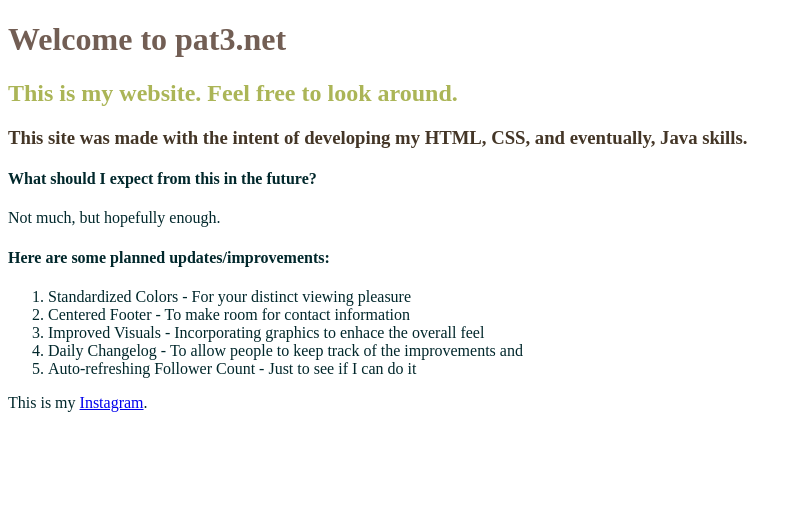
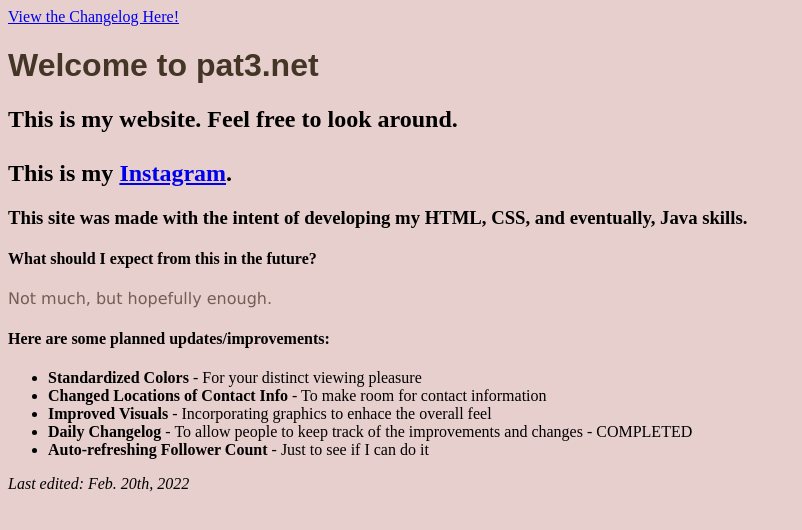
Before and after one commit to pat-3/LearningWebsite, a plain HTML site: page web-projects/test-site/index.html in a window 1280 px wide. Shown: the whole page, without its empty margins (0-802 px from the left). Drawn offline with Linux system fonts and the light colour scheme; files that its build step writes are made by us from their sources; a web font is replaced by a local one.

Commit message:
Update index.html

```diff
--- a/web-projects/test-site/index.html
+++ b/web-projects/test-site/index.html
@@ -1,11 +1,13 @@
 <!DOCTYPE html>
+<html>
+<meta charset="UTF-8"
+<meta name="viewport" content="width=device-width, inital-scale=1">
 <!--
   Hey, Pat here. Thanks for checking my page out. I dont mind if you steal the site, you can even find the github repository for it here: https://github.com/pat-3/LearningWebsite
 -->
-<html>
   <head>
-    <title>pat3.net</title>
-    <link rel="icon" type="image/x-icon" href="images/favicon.ico">
+    <div>
+      <title>pat3.net</title>
     <!--
       Colors to use:
 
@@ -15,50 +17,48 @@
         #443627 - Dark Lava
         #BED558 - June Bug OR #00272B - Dark Jungle Green
     -->
-    <style>
-      .forest {
-          background-color: #443627;
-          color: #725E54;
-          border: 2px #DAD2D8;
-          margin: 20px;
-          padding: 20px;
-      }
-      p {
-        background-image: href="images/misty-forest.jpg";
-      }
-    </style>
+      <link href="http://fonts.cdnfonts.com/css/willump" rel="stylesheet">
+      <link href="styles/styles.css" rel="stylesheet">
+    </div>
   </head>
-  <body style="color: #00272B;">
-    <h1 style="color: #725E54;">
+  <nav class="important-links">
+    <a href="#changelog" href="changelog.html">View the Changelog Here!</a>
+  </nav>
+  <body class="body">
+    <h1 class="title">
       Welcome to pat3.net
     </h1>
-    <h2 style="color: #ABB557;">
+    <h2 class="h2">
       This is my website. Feel free to look around.
+      <br>
+      <br>
+      This is my <a href="https://instagram.com/p_atrick3/">Instagram</a>.
     </h2>
-    <h3 style="color: #443627;">
+    <h3 class="h3">
       This site was made with the intent of developing my HTML, CSS, and eventually, Java skills.
     </h3>
     <h4>
       What should I expect from this in the future?
     </h4>
-    <p>
+    <p class="p">
       Not much, but hopefully enough.
     </p>
     <h4>
       Here are some planned updates/improvements:
     </h4>
-    <p>
-      <ol>
-        <li>Standardized Colors - For your distinct viewing pleasure</li>
-        <li>Centered Footer - To make room for contact information</li>
-        <li>Improved Visuals - Incorporating graphics to enhace the overall feel</li>
-        <li>Daily Changelog - To allow people to keep track of the improvements and </li>
-        <li>Auto-refreshing Follower Count - Just to see if I can do it
-        </li>
-      </ol>
+    <p class="p">
+      <ul>
+        <li><b>Standardized Colors</b> - For your distinct viewing pleasure</li>
+        <li><b>Changed Locations of Contact Info</b> - To make room for contact information</li>
+        <li><b>Improved Visuals</b> - Incorporating graphics to enhace the overall feel</li>
+        <li><b>Daily Changelog</b> - To allow people to keep track of the improvements and changes - COMPLETED</li>
+        <li><b>Auto-refreshing Follower Count</b> - Just to see if I can do it</li>
+      </ul>
     </p>
   </body>
-  <footer style="color: #00272B;">
-    This is my <a href="https://instagram.com/p_atrick3/">Instagram</a>.
+  <footer class="footer">
+    <address>
+      Last edited: Feb. 20th, 2022
+    </address>
   </footer>
 </html>
```
